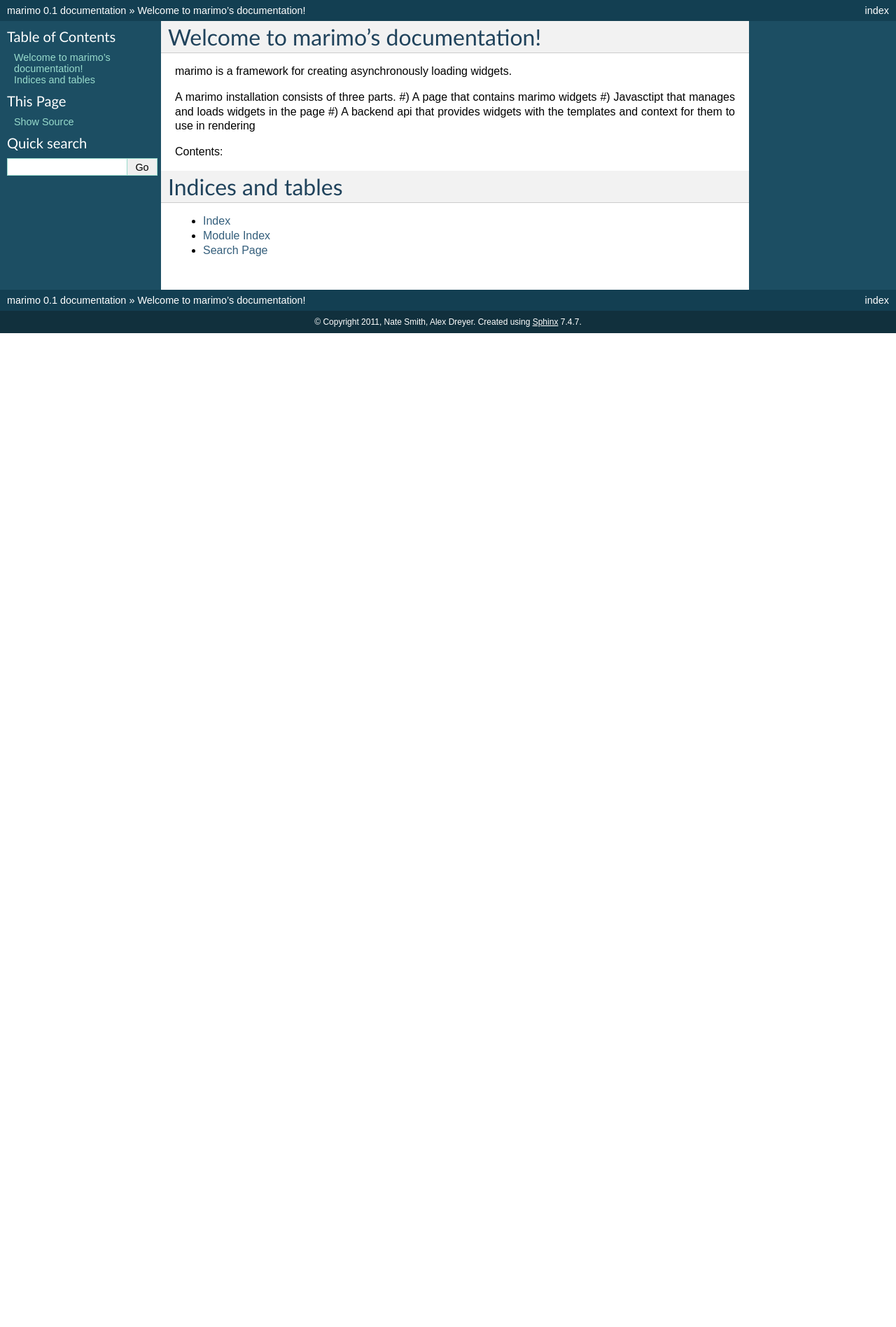
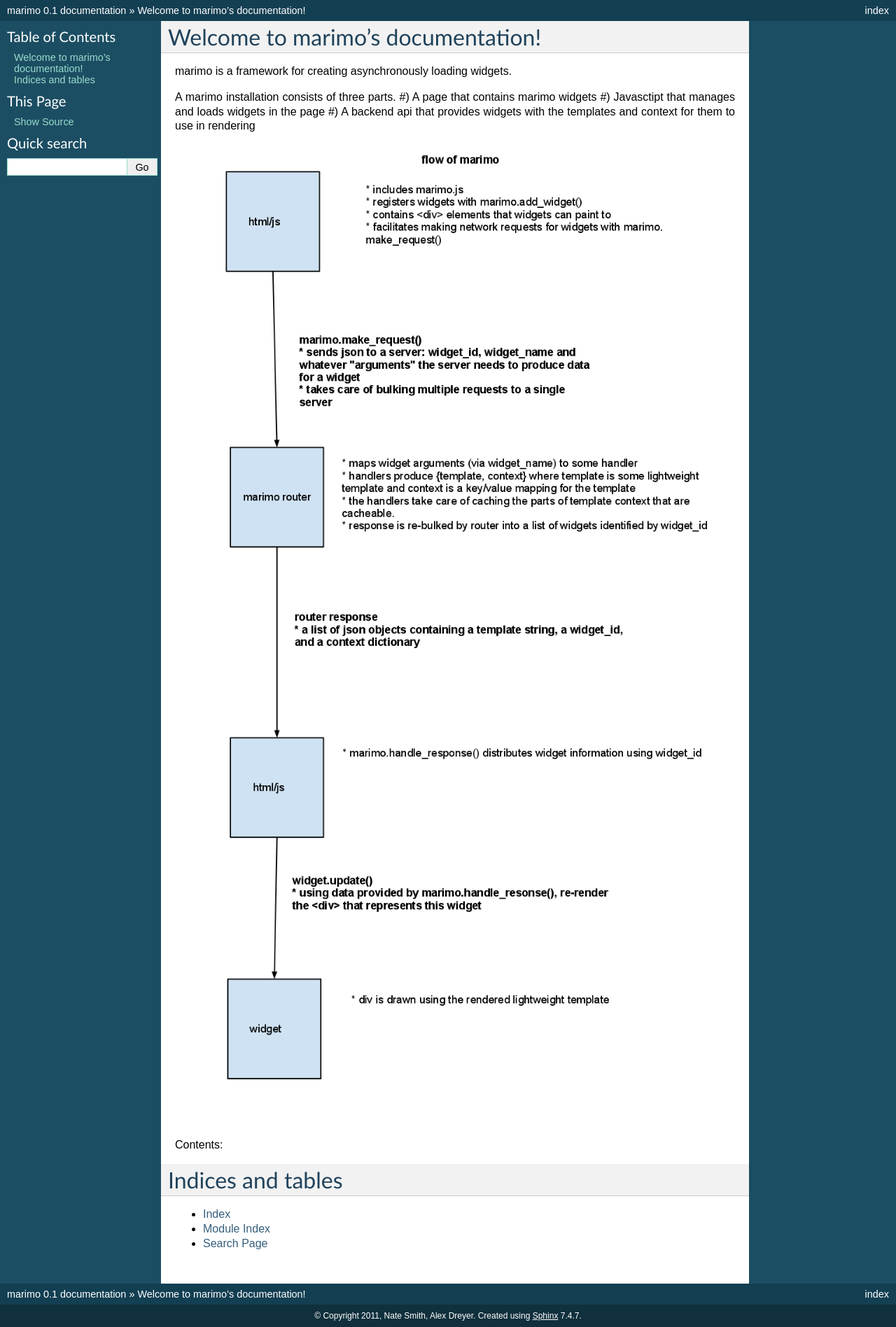
Before and after one commit to shaunduncan/marimo, a Sphinx documentation site: the page built from docs/index.rst, in a window 1280 px wide. Shown: the whole page at 70% size. Built offline with Sphinx 7.4.7, drawn with Linux system fonts in a browser that asks for light colours; before the commit the page ends 900 px from its top, so only the background shows below that.

Commit message:
link to image in docs

```diff
--- a/docs/index.rst
+++ b/docs/index.rst
@@ -12,6 +12,9 @@
 #) Javasctipt that manages and loads widgets in the page
 #) A backend api that provides widgets with the templates and context for them to use in rendering
 
+.. image:: _static/marimo_flow.png
+.. _(Edit this image on Google Docs): https://docs.google.com/drawings/d/1OCM39SPWM0q0wuEnCUnzCRLwIDi9Km2uaSiaz9thQJc/edit?hl=en_US
+
 
 Contents:
 
```
